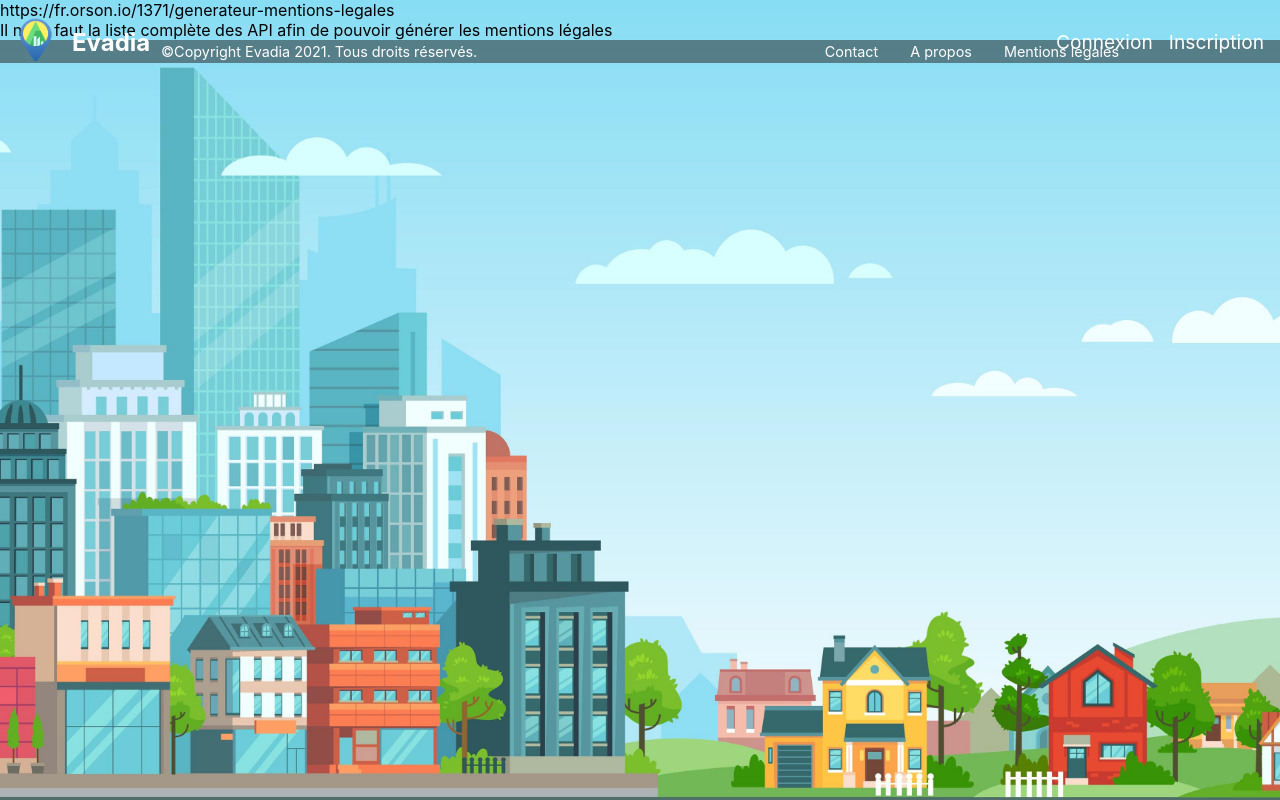
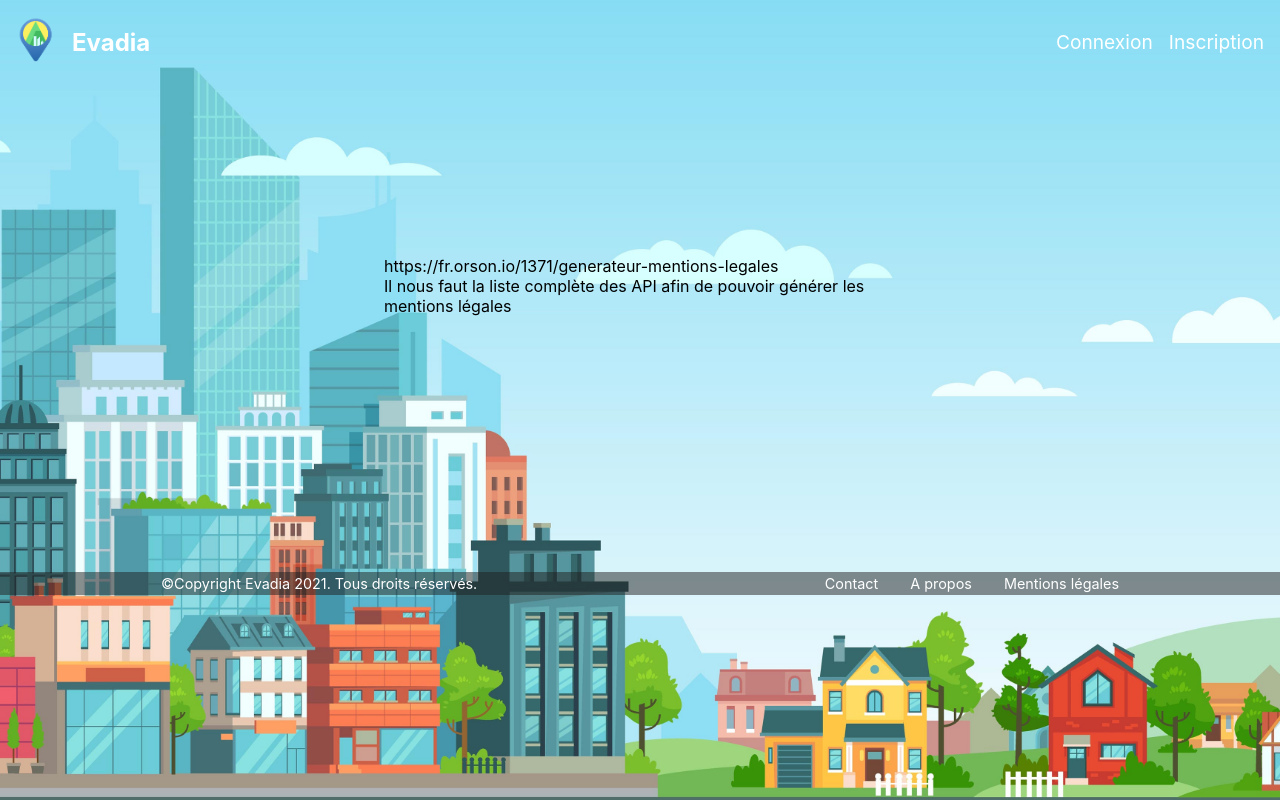
Before and after one commit to Lballanger/Evadia, a React (Vite) app in the folder front/: page /legals in a window 1280 px wide. Built offline with nearby package versions, Linux system fonts and the light colour scheme; no server answers.

Commit message:
padding for legal notice

```diff
--- a/front/src/components/Legals/styles.scss
+++ b/front/src/components/Legals/styles.scss
@@ -0,0 +1,19 @@
+// ---- Mobile First
+
+@media screen and (min-width: 320px) and (max-width: 480px) {
+  .legals {
+    width: fit-content;
+    height: fit-content;
+    padding: 40% 10%;
+  }
+}
+
+// ---- DESKTOP ----
+
+@media screen and (min-width: 1024px) {
+  .legals {
+    width: fit-content;
+    height: fit-content;
+    padding: 20% 30%;
+  }
+}
```
